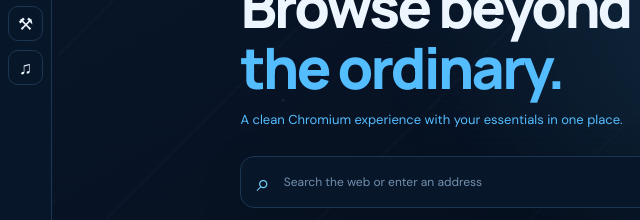
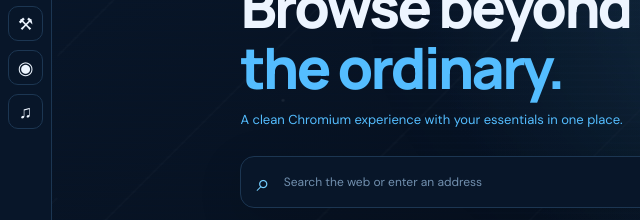
Before and after one commit to Undertale-Dungeons/Crystalium, an Electron app: page src/index.html in a window 1360 px wide. Shown: the part 204-424 px from the top of the page, 0-640 px from the left. Drawn offline with Linux system fonts and the light colour scheme; no server answers.

Commit message:
Add private browsing control

```diff
--- a/src/index.html
+++ b/src/index.html
@@ -24,6 +24,7 @@
     <button class="rail-button selected" data-panel="home" title="Home">⌂</button>
     <button class="rail-button" data-panel="history" title="History">◷</button>
     <button class="rail-button" data-panel="tools" title="Browser tools">⚒</button>
+    <button class="rail-button" id="incognitoToggle" title="New private tab">◉</button>
     <button class="rail-button" data-panel="music" title="Music player">♫</button>
     <div class="rail-spacer"></div>
   </aside>
```
